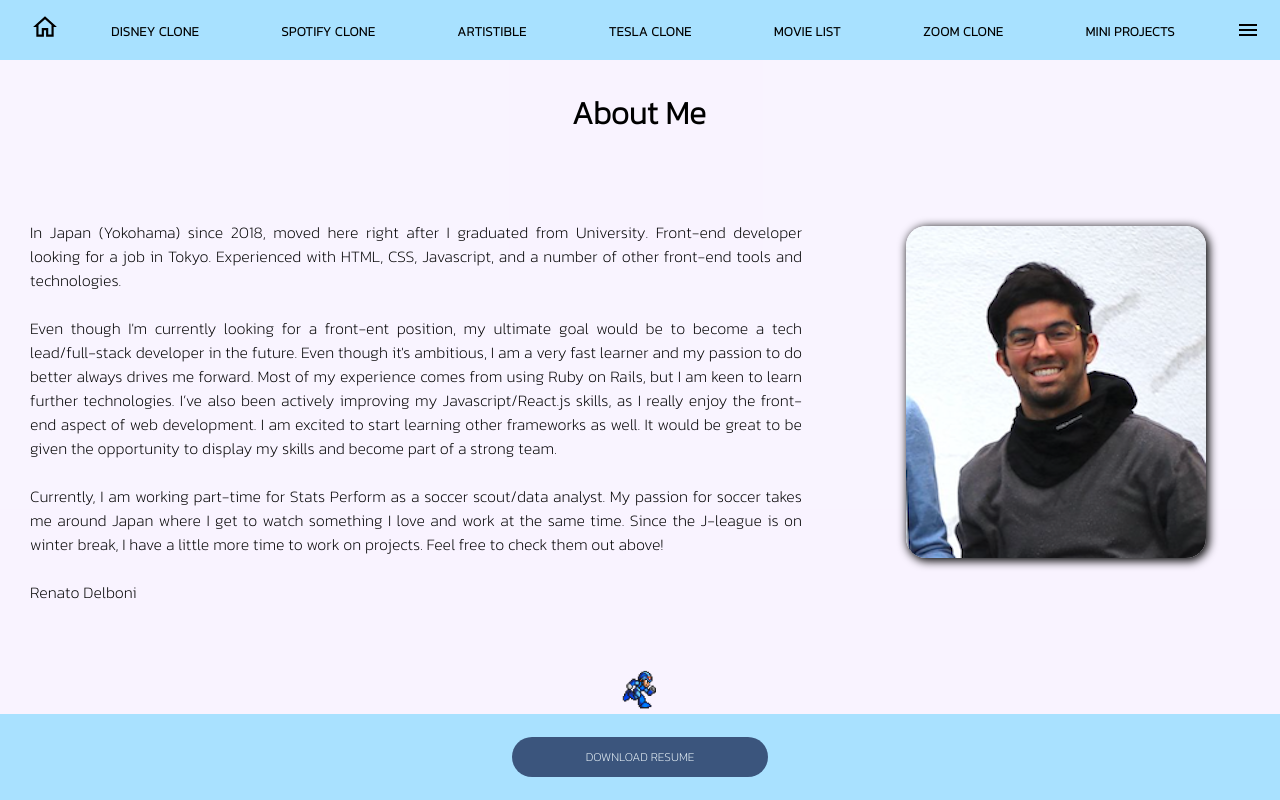
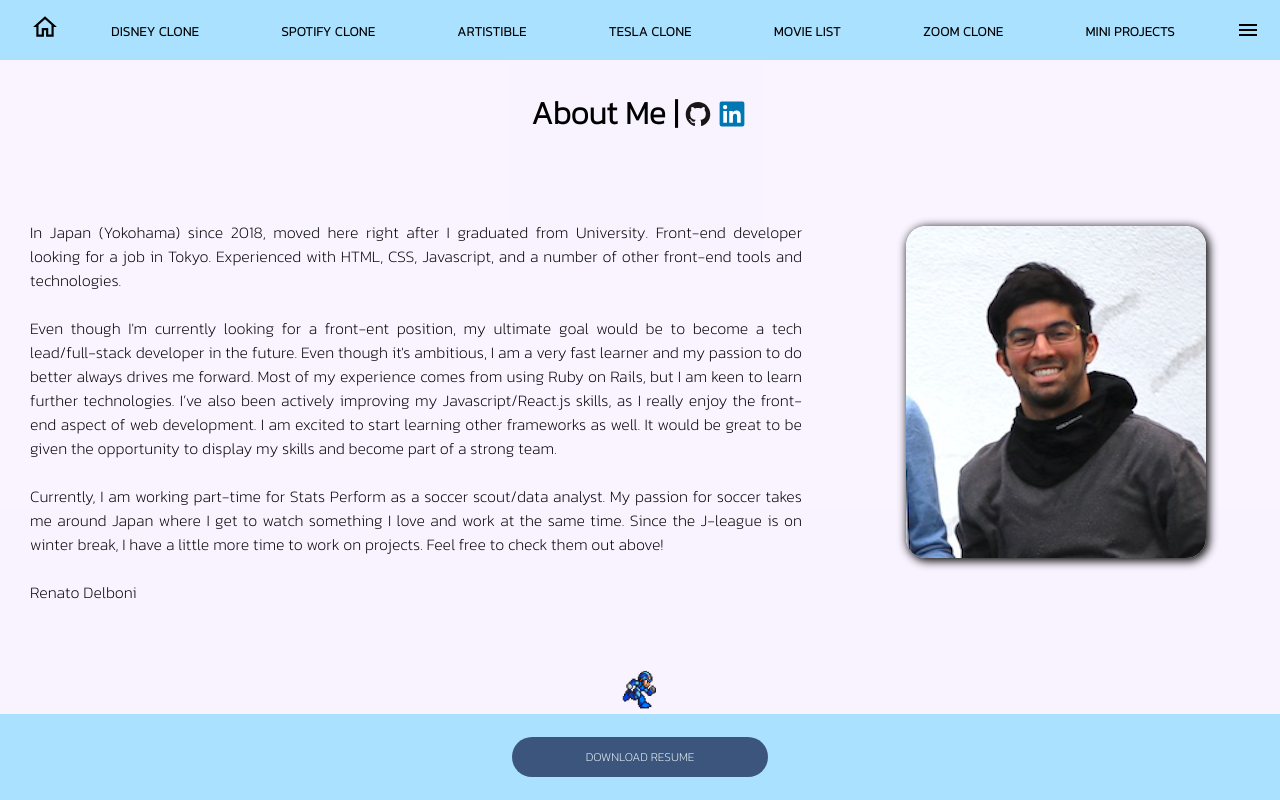
Before and after one commit to Netsujr/renato-react-portfolio, a React (Create React App) app: page / in a window 1280 px wide. Built offline with nearby package versions, Linux system fonts and the light colour scheme.

Commit message:
re-styling, added icons to about me page

```diff
--- a/src/components/Header.js
+++ b/src/components/Header.js
@@ -59,7 +59,7 @@ function Header() {
 export default Header;
 
 const Container = styled.div`
-  background: rgba(48, 197, 255, 0.4);
+  background: rgba(169, 225, 255, 1);
   min-height: 60px;
   position: fixed;
   display: flex;
--- a/src/components/Intro.js
+++ b/src/components/Intro.js
@@ -4,6 +4,8 @@ import Fade from 'react-reveal/Fade';
 import Renato from '../images/RenP.png';
 import running from "../images/gifs/mm-running.gif";
 import finished from "../images/gifs/mm-finished.gif";
+import GithubIcon from "../images/Icons/github-original.svg";
+import LinkedinIcon from "../images/Icons/linkedin-original.svg";
 // import HerokuIcon from "../images/Icons/heroku-original-wordmark.svg";
 // const gif = {
 //   running: "../images/gifs/mm-running.gif",
@@ -33,7 +35,15 @@ function Section({ leftBtnText, rightBtnText }) {
   return (
     <Wrap>
       <ItemText>
-        <h1>About Me</h1>
+        <h1>About Me | </h1>
+        <RightIcons>
+          <a href="https://github.com/netsujr" target="_blank" rel="noreferrer">
+            <img src={GithubIcon} alt="Github" />
+          </a>
+          <a href="https://www.linkedin.com/in/delbonirenato/" target="_blank" rel="noreferrer">
+            <img src={LinkedinIcon} alt="Linkedin" />
+          </a>
+        </RightIcons>
       </ItemText>
       <AboutMeContainer>
         <Fade top>
@@ -178,6 +188,7 @@ const ImgContainer = styled.div`
 width: 35vw;
 height: 100%;
 display: flex;
+flex-direction: column;
 justify-content: center;
 align-items: center;
 padding: 30px;
@@ -236,3 +247,20 @@ img {
   z-index: 1;
 }
 `;
+
+const RightIcons = styled.div`
+  display: flex;
+  justify-content: center;
+  margin-top: 3px;
+
+  img {
+    height: 30px;
+    /* border-radius: 5px; */
+    padding: 2px;
+    margin: 0px 2px;
+
+    &:hover {
+      height: 32px;
+    }
+  }
+  `;
```
Also changed, not shown: src/components/projects/DisneyClone.js (indentation only).
